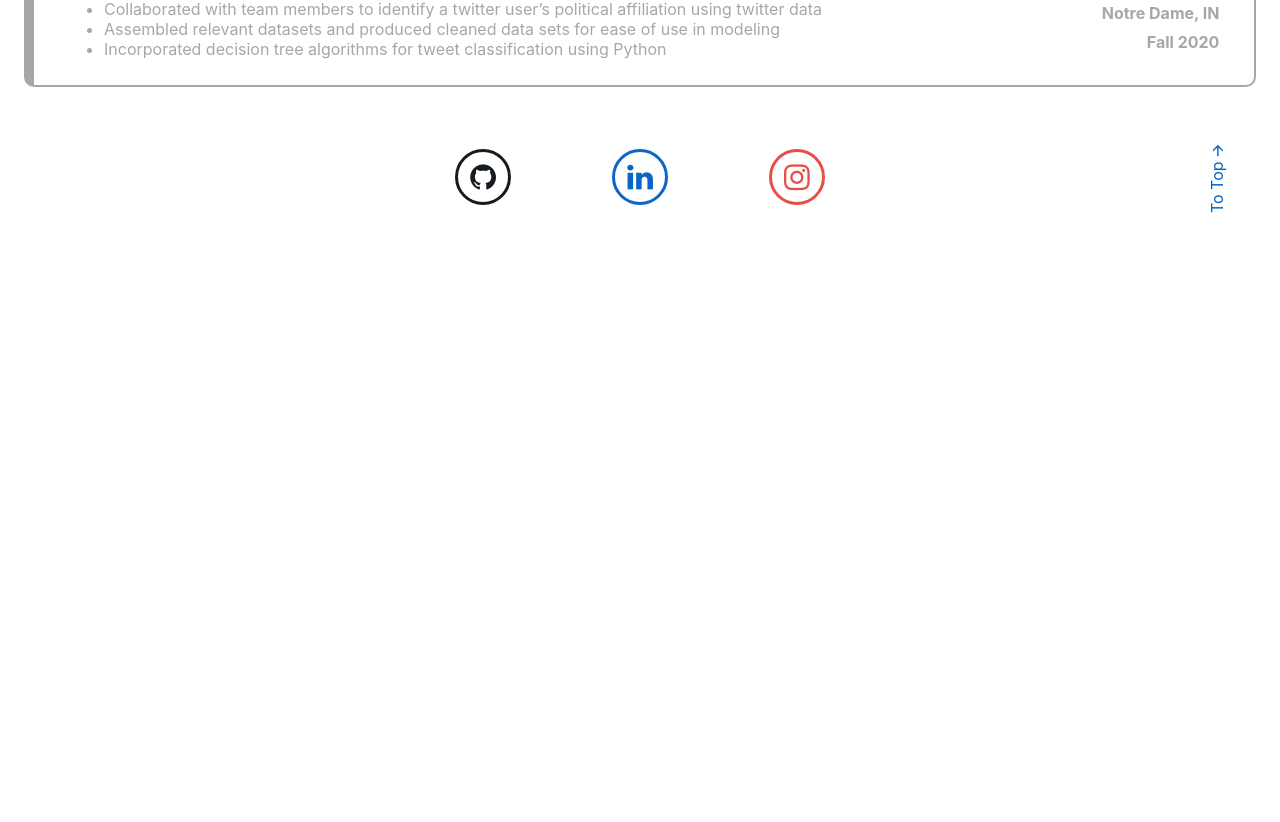
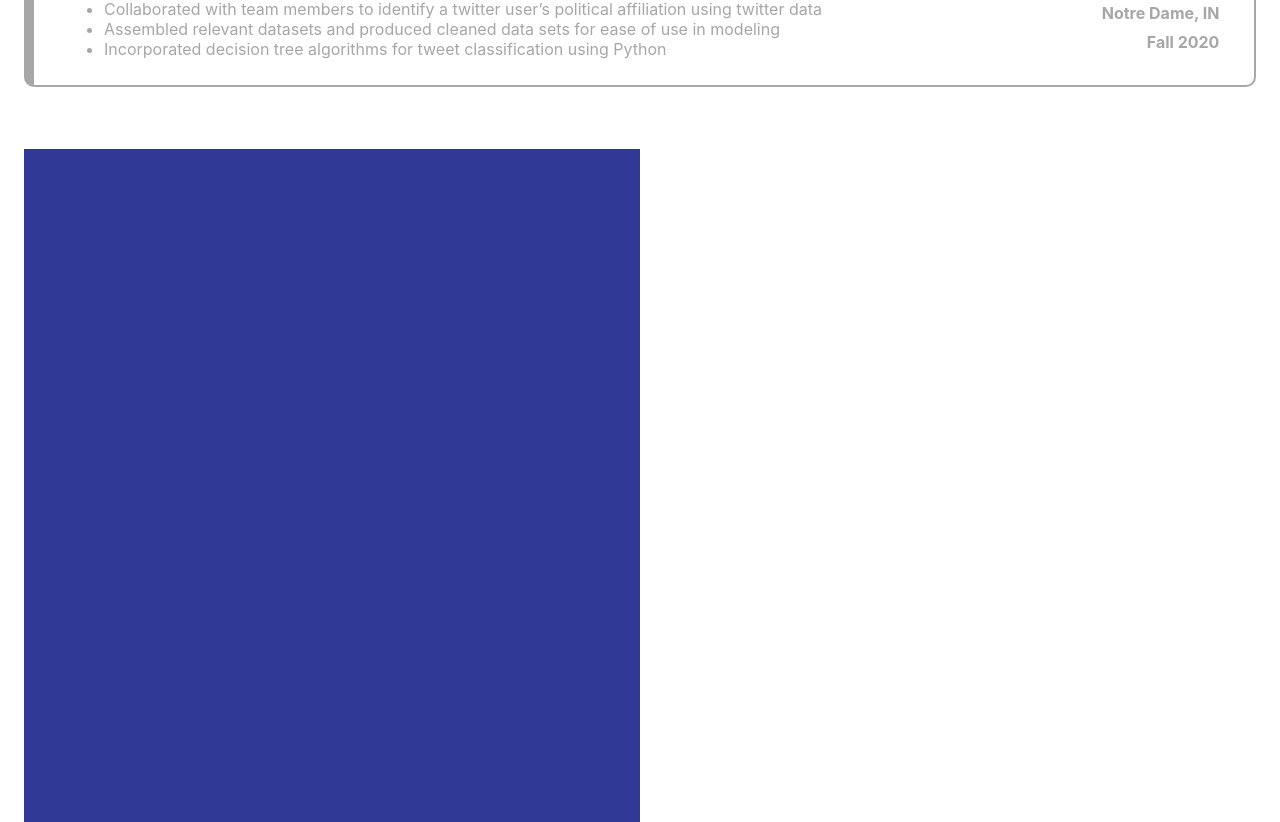
Before and after one commit to RossMcIlvaine/PersonalWebsite, a Svelte app: page / in a window 1280 px wide. Shown: the part 1178-2000 px from the top of the page. Before the commit the page ends 1399 px from the top, so only its background shows below. Built offline with nearby package versions, Linux system fonts and the light colour scheme.

Commit message:
Created half-screen version

```diff
--- a/src/App.svelte
+++ b/src/App.svelte
@@ -1,8 +1,9 @@
 <script>
 	import Footer from './Components/Footer.svelte';
+	import HalfScreen from './Components/HalfScreen.svelte';
 	import InfoBlock from './Components/InfoBlock.svelte';
 	let name = "Ross McIlvaine";
-	let NDsrc = './images/ND.png'
+	let NDsrc = './images/ND.png';
 </script>
 
 <main>
@@ -29,6 +30,9 @@
 		items={["Collaborated with team members to identify a twitter user’s political affiliation using twitter data",
 				"Assembled relevant datasets and produced cleaned data sets for ease of use in modeling",
 				"Incorporated decision tree algorithms for tweet classification using Python"]}/>
+
+	<HalfScreen/>
+	<HalfScreen flipped={true}/>
 	<Footer/>
 </main>
 
--- /dev/null
+++ b/src/Components/HalfScreen.svelte
@@ -0,0 +1,41 @@
+<script>
+    export let flipped = false;
+</script>
+
+<main>
+    {#if flipped}
+        <div class='half2'>
+
+        </div>
+        <div class='half1'>
+
+        </div>
+    {:else}
+        <div class='half1'>
+
+        </div>
+        <div class='half2'>
+
+        </div>
+    {/if}
+</main>
+
+<style>
+    main {
+        width: 100%;
+        height: 100vh;
+        display: flex;
+    }
+
+    .half1 {
+        height: 100%;
+        width: 50%;
+        background-color: rgb(48, 58, 150);
+    }
+
+    .half2 {
+        height: 100%;
+        width: 50%;
+        background-color: white;
+    }
+</style>
```
